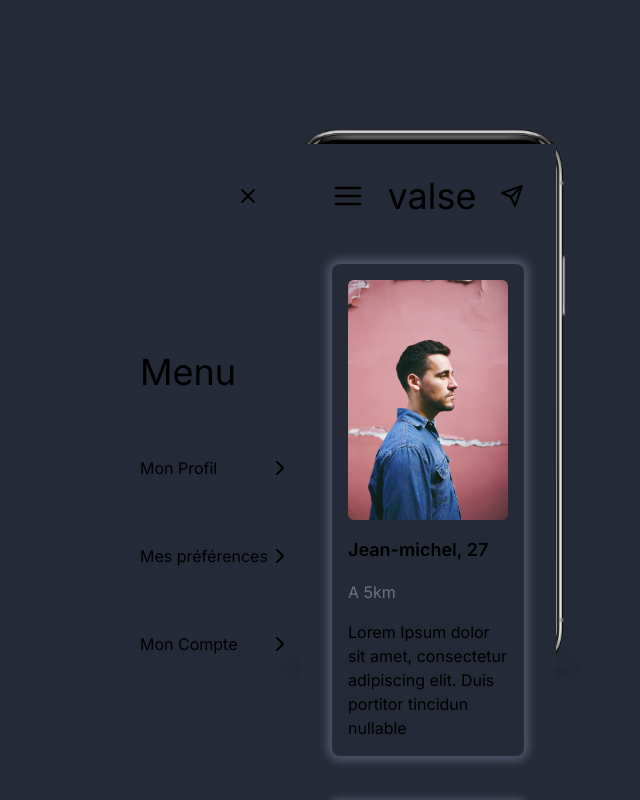
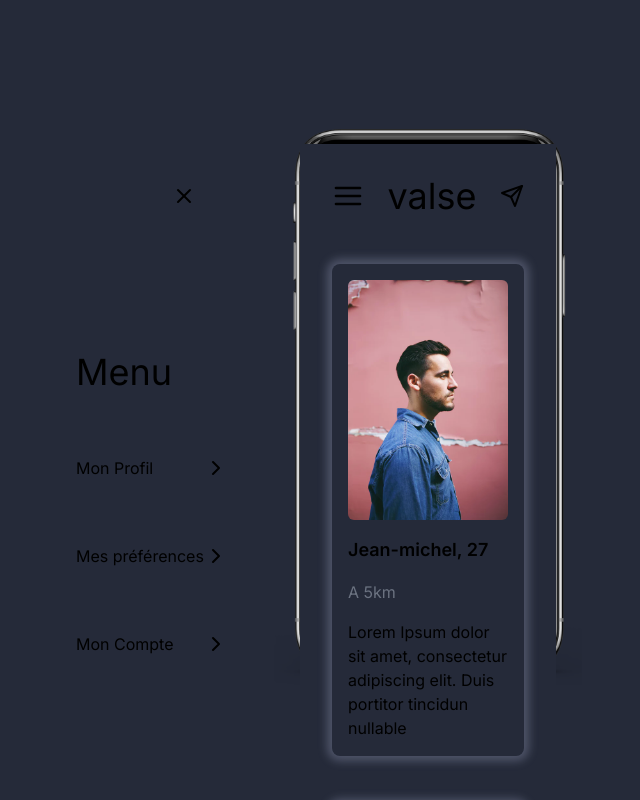
Before and after one commit to lgatibel/valse-poc, a Next.js app: page /home in a window 1280 px wide. Shown: the top 800 px of the page, without its empty margins (212-852 px from the left). Built offline with nearby package versions, Linux system fonts and the light colour scheme; data requests are answered from the project's data file.

Commit message:
Handle click outside menu

```diff
--- a/app/components/Menus/Menu.tsx
+++ b/app/components/Menus/Menu.tsx
@@ -1,7 +1,6 @@
 'use client'
 import Ico from '@/app/components/Ico'
 import Link from 'next/link'
-import React from 'react'
 
 interface IProps {
     showMenu: boolean;
@@ -25,15 +24,21 @@ export default function Menu({ showMenu = false, toggleMenu }: IProps) {
         }
     ]
 
+
+    const handleclose = () => {
+        toggleMenu()
+    }
+
     return (
-        <div className={`${showMenu ? 'translate-x-0' : 'translate-x-[-100%]'} delay-150 duration-500 flex flex-col absolute top-0 bottom-0  left-0 w-3/4 bg-primary pl-8 p-2 gap-16`}>
-            <button  className="flex p-8 justify-end" onClick={toggleMenu}>
+        <div className={`${showMenu ? 'translate-x-0' : 'translate-x-[-100%]'} delay-150 duration-500 flex absolute top-0 bottom-0 left-0 w-full`}>
+            <div className="flex flex-col w-3/4 bg-primary pl-8 p-2 gap-16">
+                <button className="flex p-8 justify-end" onClick={handleclose}>
                     <Ico icon="FiX" />
                 </button>
                 <div className="text-4xl pt-12">Menu</div>
                 <div className="flex flex-col gap-16">
-                {menuItems.map(({ label, href }) =>
-                    <Link href={href}>
+                    {menuItems.map(({ label, href }, key) =>
+                        <Link href={href} key={key}>
                             <div className="flex justify-between">
                                 {label}
                                 <Ico icon="FiChevronRight" />
@@ -42,5 +47,9 @@ export default function Menu({ showMenu = false, toggleMenu }: IProps) {
                     )}
                 </div>
             </div>
+            <div className="w-1/4 bg-transparent" onClick={handleclose}>
+
+            </div>
+        </div>
     )
 }
```
Lines whose indentation alone changed are shown as unchanged.
